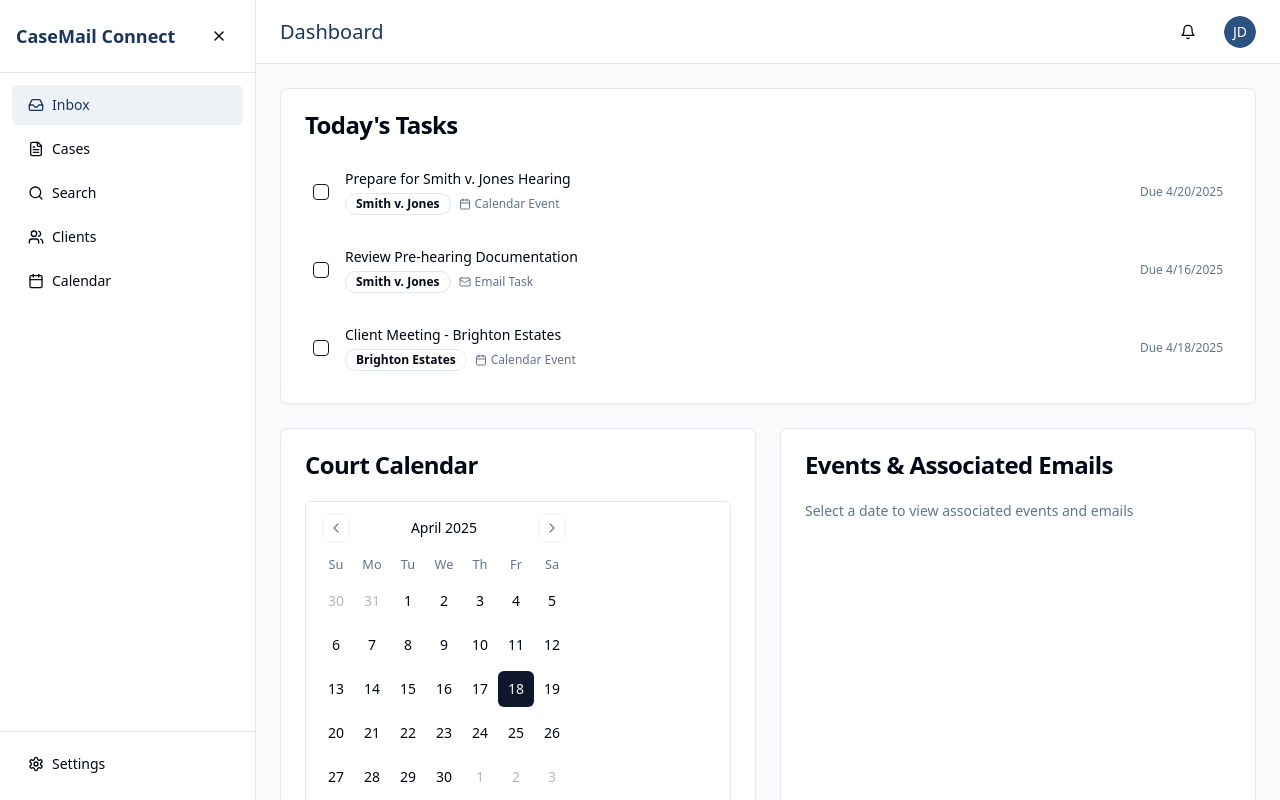
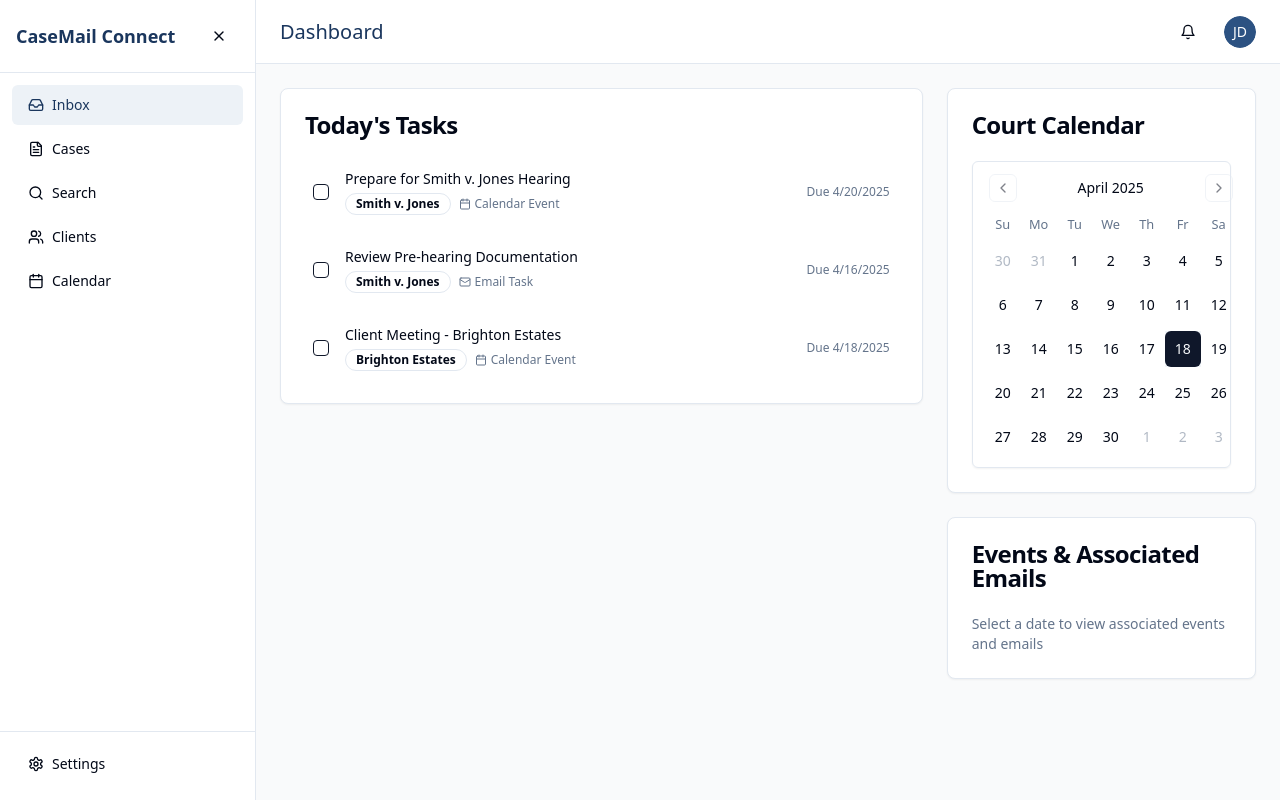
Before and after one commit to mileshubbard1/case-mail-connect, a React (Vite) app: page /calendar in a window 1280 px wide. Built offline with nearby package versions, Linux system fonts and the light colour scheme.

Commit message:
Refactor: Centralize tasks and integrate events
Integrate emails and calendar events into the task management system.

```diff
--- a/src/pages/Calendar.tsx
+++ b/src/pages/Calendar.tsx
@@ -1,3 +1,4 @@
+
 import { Header } from "@/components/layout/Header";
 import { Sidebar } from "@/components/layout/Sidebar";
 import { Calendar } from "@/components/ui/calendar";
@@ -75,9 +76,14 @@ const CalendarPage = () => {
         <Header />
 
         <main className="flex-1 overflow-auto p-6">
-          <div className="max-w-7xl mx-auto space-y-6">
-            <TaskList />
-            <div className="grid grid-cols-1 md:grid-cols-2 gap-6">
+          <div className="max-w-7xl mx-auto grid grid-cols-1 lg:grid-cols-6 gap-6">
+            {/* Tasks Section - Spans 4 columns on large screens */}
+            <div className="lg:col-span-4 space-y-6">
+              <TaskList />
+            </div>
+
+            {/* Calendar and Events Section - Spans 2 columns on large screens */}
+            <div className="lg:col-span-2 space-y-6">
               <Card>
                 <CardHeader>
                   <CardTitle>Court Calendar</CardTitle>
@@ -96,7 +102,7 @@ const CalendarPage = () => {
                 <CardHeader>
                   <CardTitle>Events & Associated Emails</CardTitle>
                 </CardHeader>
-                <CardContent>
+                <CardContent className="max-h-[400px] overflow-y-auto">
                   {selectedEvents.length === 0 ? (
                     <p className="text-muted-foreground text-sm">
                       Select a date to view associated events and emails
```
